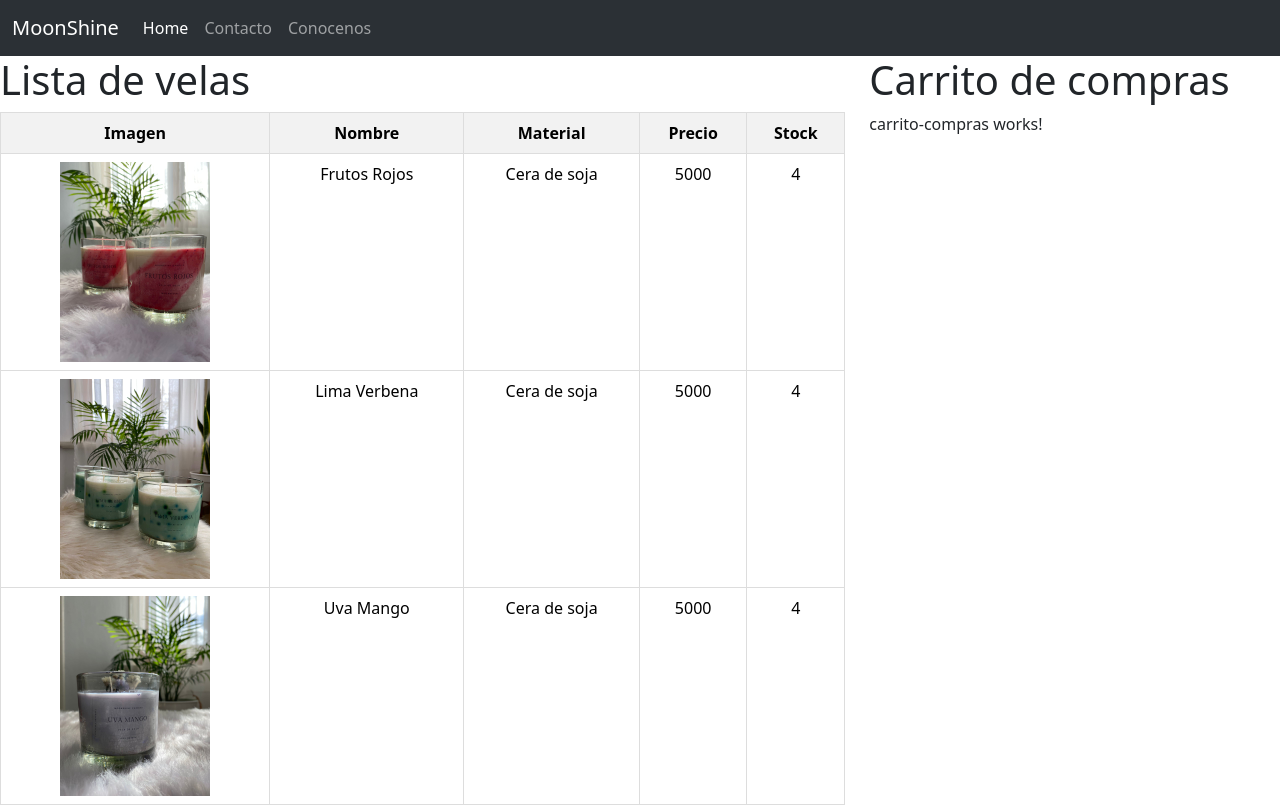
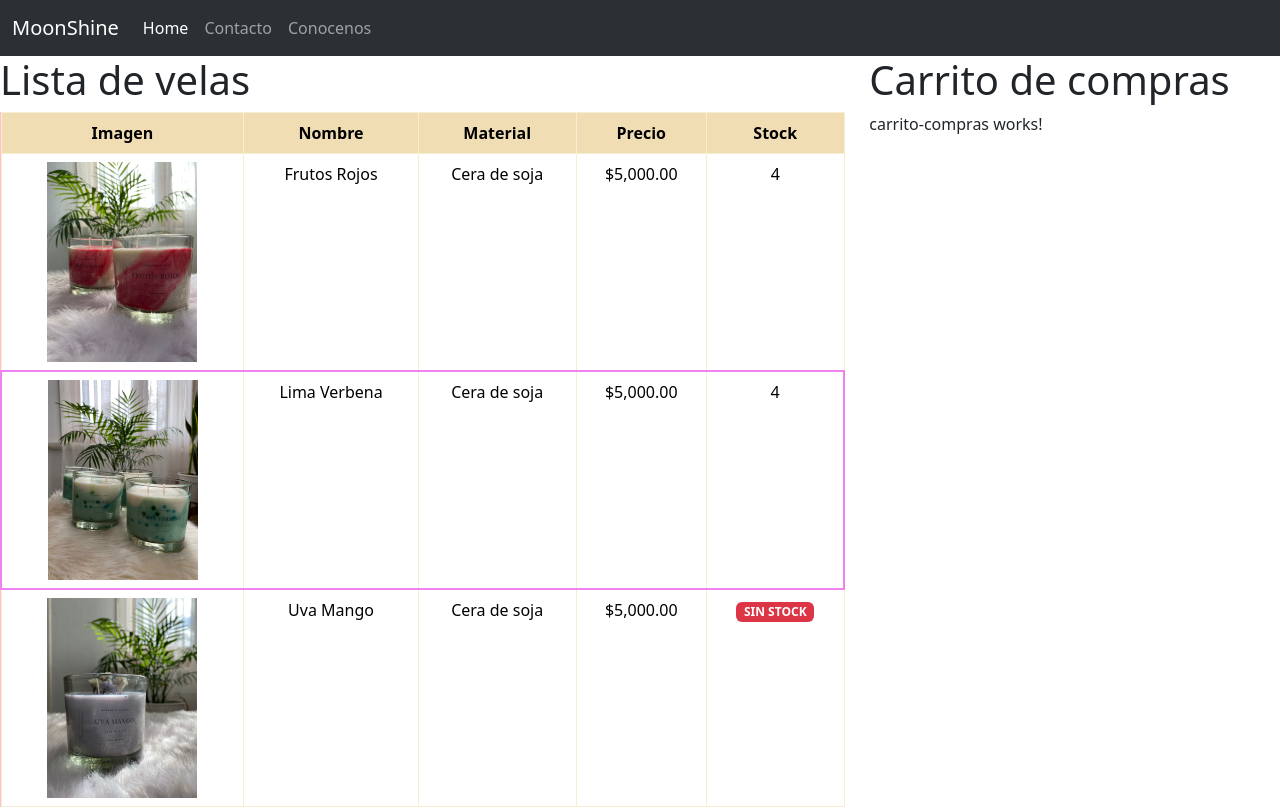
Before and after one commit to BrendaLeveni1/MoonShine, an Angular app: page / in a window 1280 px wide. Shown: the top 809 px of the page. Built offline with nearby package versions, Linux system fonts and the light colour scheme.

Commit message:
agrego cosas

```diff
--- a/src/app/velas-list/Velas.ts
+++ b/src/app/velas-list/Velas.ts
@@ -4,4 +4,5 @@ export interface Velas{
     price: number;
     stock: number;
     image: string;
+    clearance: boolean;
   }
--- a/src/app/velas-list/velas-list.component.html
+++ b/src/app/velas-list/velas-list.component.html
@@ -10,20 +10,20 @@
     </thead>
     <tbody>
        @for (velas of velas; track velas.name) {
-           <tr>
+           <tr [ngClass]="{'clearance': velas.clearance}">
            <td><img [src]="velas.image" [alt]="velas.name"></td>
              <td>{{ velas.name }}</td>
              <td>{{ velas.material }}</td>
-             <td>{{ velas.price }}</td>
+             <td>{{ velas.price | currency }}</td>
              @if (velas.stock >0) {
                <td>{{ velas.stock }}</td>
              } @else {
-               <td>SIN STOCK</td>
+               <td><span class="badge text-bg-danger">SIN STOCK</span></td>
              }
            </tr>
          } @empty {
            <tr>
-             <td colspan="4">No hay velas para mostrar.</td>
+             <td colspan="4">hay velas para mostrar.</td>
            </tr>
          }
    </tbody>
--- a/src/app/velas-list/velas-list.component.scss
+++ b/src/app/velas-list/velas-list.component.scss
@@ -1,16 +1,18 @@
-table {
+table{
     width: 100%;
     border-collapse: collapse;
+    background-color: pink;
+
 }
 
 th, td {
-    border: 1px solid #ddd;
+    border: 1px solid #f8efd3;
     padding: 8px;
     text-align: center;
 }
 
 th {
-    background-color: #f2f2f2;
+    background-color: #f0ddb4;
 }
 
 img {
@@ -23,3 +25,7 @@ img {
         width: 100px; /* Tamaño ajustado para pantallas pequeñas */
     }
 }
+.clearance{
+   border: 2px solid;
+    color: violet;
+}
--- a/src/app/velas-list/velas-list.component.ts
+++ b/src/app/velas-list/velas-list.component.ts
@@ -13,21 +13,24 @@ export class VelasListComponent {
     material: 'Cera de soja',
     price: 5000,
     stock: 4,
-    image: 'assets/img/frutosRojos.jpeg'
+    image: 'assets/img/frutosRojos.jpeg',
+    clearance: false,
  },
  {
   name: 'Lima Verbena',
   material: 'Cera de soja',
   price: 5000,
   stock: 4,
-  image: 'assets/img/limaVerbena.jpeg'
+  image: 'assets/img/limaVerbena.jpeg',
+  clearance: true,
 },
 {
   name: 'Uva Mango',
   material: 'Cera de soja',
   price: 5000,
-  stock :4,
-  image: 'assets/img/UvaMango.jpeg'
+  stock : 0,
+  image: 'assets/img/UvaMango.jpeg',
+  clearance: false,
 }
 ]
 }
```
